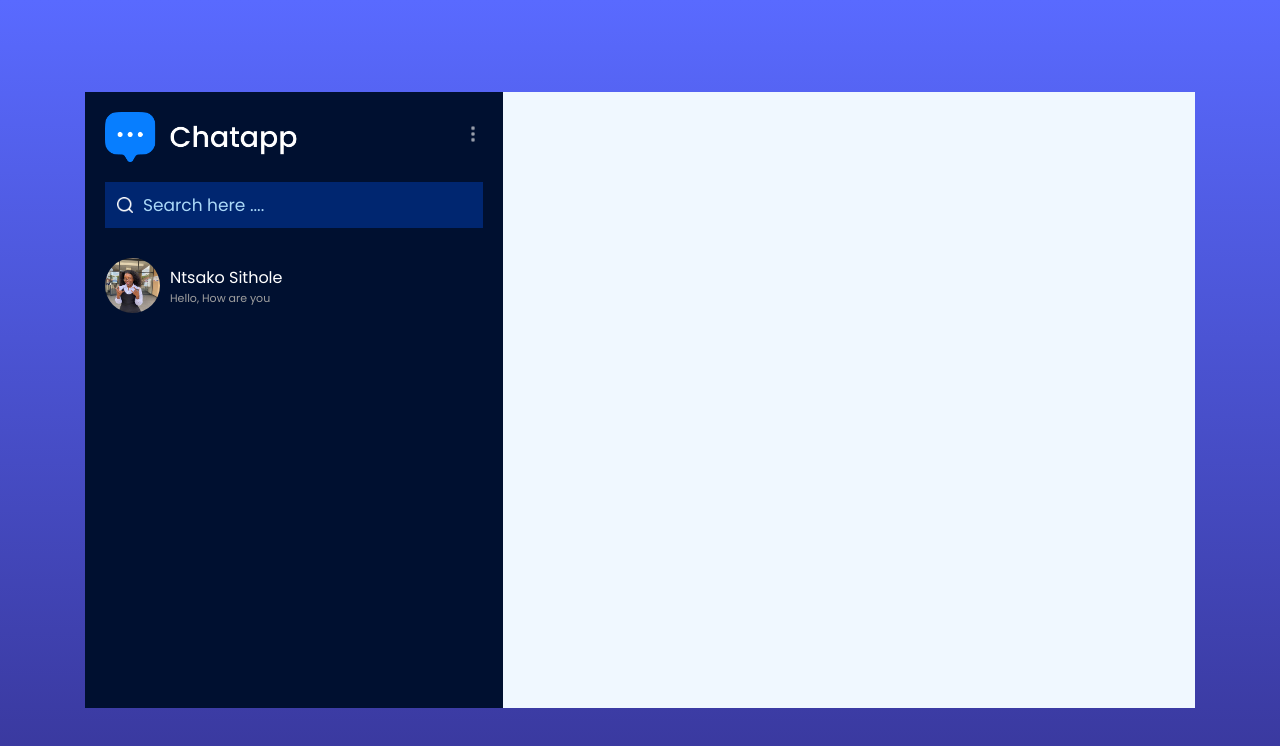
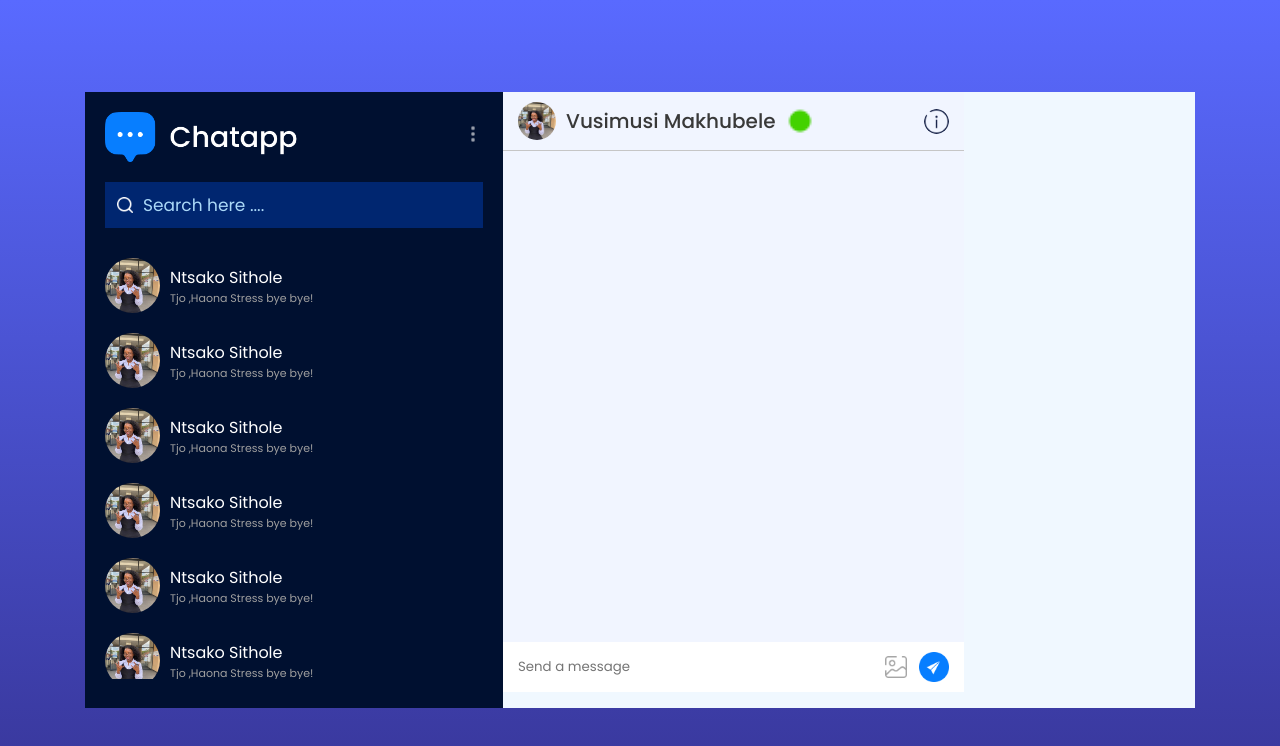
Before and after one commit to Nchavelelo/QuickChat, a React (Vite) app: page /chat in a window 1280 px wide. Shown: the top 746 px of the page. Built offline with nearby package versions, Linux system fonts and the light colour scheme.

Commit message:
Top and bottom chat bar

```diff
--- a/src/components/ChatBox/ChatBox.css
+++ b/src/components/ChatBox/ChatBox.css
@@ -0,0 +1,64 @@
+.chat-box
+{
+    height: 75vh;
+    position: relative;
+    background-color:#f1f5ff;
+}
+.chat-user
+{
+    padding: 10px 15px;
+    display: flex;
+    align-items: center;
+    gap: 10px;
+    border-bottom: 1px solid #c6c6c6;
+}
+.chat-user img
+{
+width: 25px;
+border-radius: 50%;
+}
+.chat-user img:first-child
+{
+    width: 38px;
+    aspect-ratio: 1/1;
+}
+.chat-user p {
+    flex: 1;
+    font-weight: 500;
+    font-size: 20px;
+    color: #393939;
+    display: flex;
+    align-items: center;
+    gap: 5px;
+}
+.chat-input
+{
+    display: flex;
+    align-items: center;
+    gap: 12px;
+    padding: 10px 15px;
+    background: white;
+    position: absolute;
+    bottom:0;
+    left:0;
+    right:0;
+}
+.chat-input img
+{
+    width: 30px;
+    cursor: pointer;
+}
+.chat-input label
+{
+    display: flex;
+}
+.chat-input label img
+{
+    width: 22px;
+}
+.chat-input input
+{
+    flex: 1;
+    border: none;
+    outline: none;
+}
--- a/src/components/ChatBox/ChatBox.jsx
+++ b/src/components/ChatBox/ChatBox.jsx
@@ -1,10 +1,24 @@
 import React from 'react'
 import './ChatBox.css'
+import '../../index.css'
+import assets from '../../assets/images/assets'
 
 const ChatBox = () => {
   return (
-    <div>
-
+    <div className = 'chat-box'>
+      <div className="chat-user">
+        <img src={assets.profile_img} alt="" />
+        <p>Vusimusi Makhubele <img className='dot' src={assets.green_dot} alt="" /></p>
+        <img src={assets.help_icon} className ='help' alt="" />
+      </div>
+      <div className="chat-input">
+        <input type="text" placeholder='Send a message'/>
+        <input type="file" id='image' accept='image/png, image/jpeg' hidden/>
+        <label>
+          <img src={assets.gallery_icon} alt="" />
+        </label>
+        <img src={assets.send_button} alt="" />
+      </div>
     </div>
   )
 }
--- a/src/components/LeftSideBar/LeftSideBar.css
+++ b/src/components/LeftSideBar/LeftSideBar.css
@@ -85,5 +85,10 @@
 {
     color: #9f9f9f;
     font-size: 11px;
-
 }
+.friends:hover{
+    background-color: #077EFF;
+}
+.friends:hover span{
+    color:white;
+}
--- a/src/components/LeftSideBar/LeftSideBar.jsx
+++ b/src/components/LeftSideBar/LeftSideBar.jsx
@@ -18,13 +18,14 @@
         </div>
       </div>
       <div className="ls-list">
-        <div className="friends">
+{Array(12).fill("").map((item,index)=>(
+  <div key={index}className="friends">
           <img src={assets.profile_img}  alt="" />
           <div>
             <p>Ntsako Sithole</p>
-            <span>Hello, How are you</span>
+            <span>Tjo ,Haona Stress bye bye!</span>
           </div>
-        </div>
+        </div>))}
       </div>
     </div>
   )
--- a/src/index.css
+++ b/src/index.css
@@ -11,3 +11,7 @@
 {
   display: none;
 }
+.img.dot
+{
+  width: 15px !important;
+}
```
